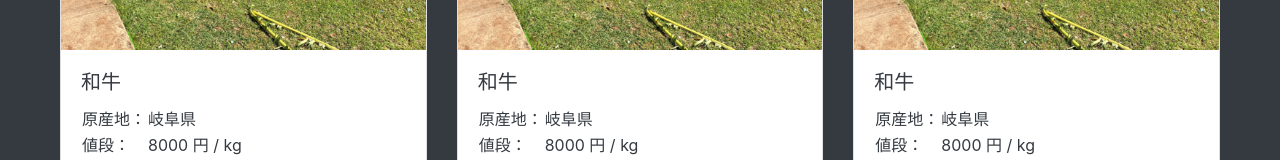
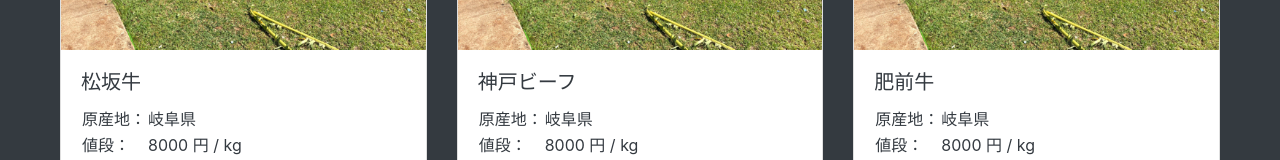
Before and after one commit to sakura-itomine/wagyu_price, a plain HTML site: page index.html in a window 1280 px wide. Shown: the part 285-445 px from the top of the page. Drawn offline with Linux system fonts and the light colour scheme.

Commit message:
index.htmlの1列目のカードの表示名を変更

```diff
--- a/index.html
+++ b/index.html
@@ -31,7 +31,7 @@
       <a href="#" class="card">
         <img class="card-img-top" src="img/ph_beaf.jpg">
         <div class="card-body">
-          <h5 class="card-title">和牛</h5>
+          <h5 class="card-title">松坂牛</h5>
           <table>
             <tr>
               <td>原産地： </td>
@@ -50,7 +50,7 @@
       <a href="#" class="card">
         <img class="card-img-top" src="img/ph_beaf.jpg">
         <div class="card-body">
-          <h5 class="card-title">和牛</h5>
+          <h5 class="card-title">神戸ビーフ</h5>
           <table>
             <tr>
               <td>原産地： </td>
@@ -69,7 +69,7 @@
       <a href="#" class="card">
         <img class="card-img-top" src="img/ph_beaf.jpg">
         <div class="card-body">
-          <h5 class="card-title">和牛</h5>
+          <h5 class="card-title">肥前牛</h5>
           <table>
             <tr>
               <td>原産地： </td>
```
